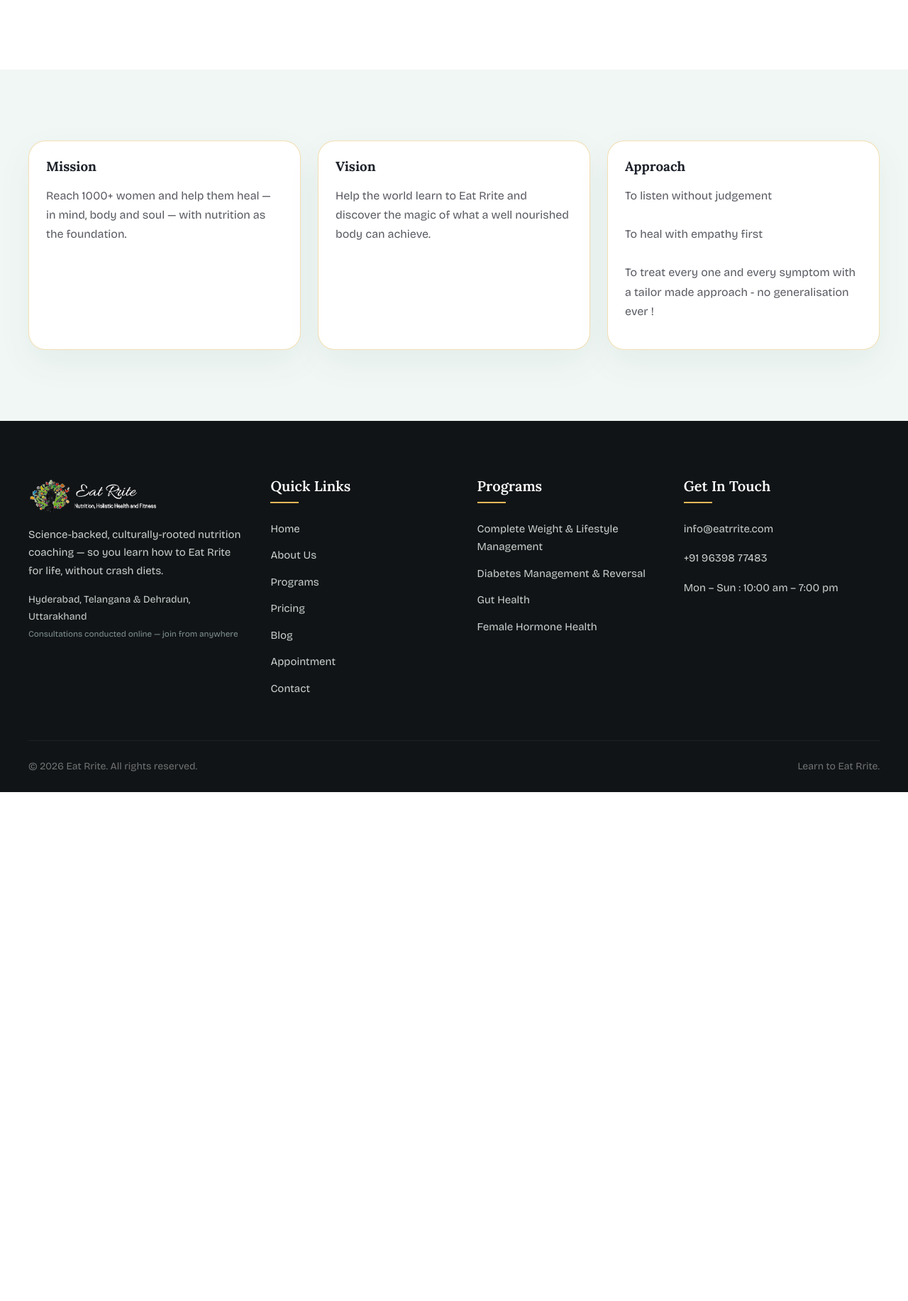
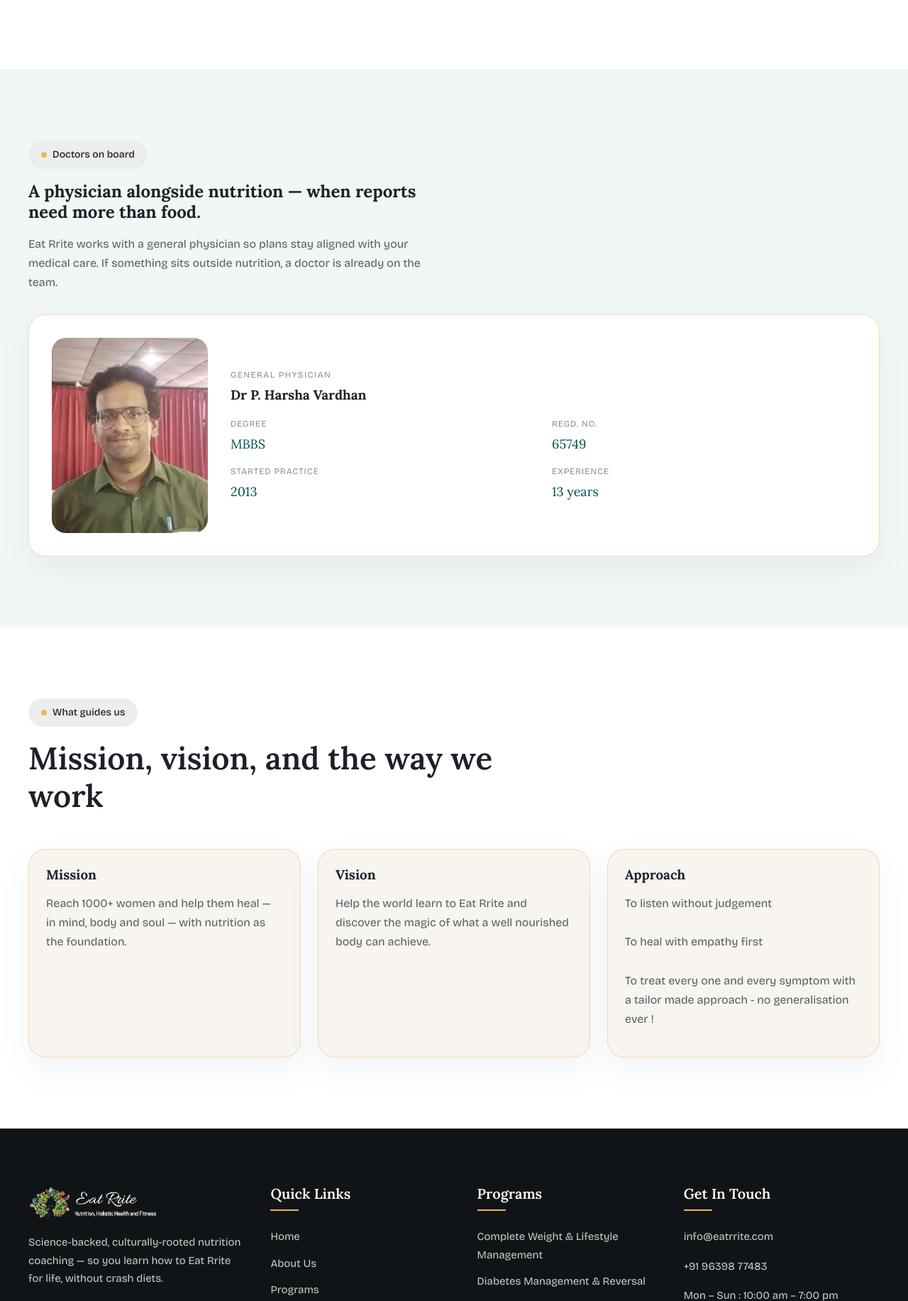
Before and after one commit to furhanahmed-crypto/eatrrite-new, a PHP site: page /about.php in a window 1280 px wide. Shown: the part 1232-3065 px from the top of the page at 71% size. Before the commit the page ends 2348 px from the top, so only its background shows below. Run offline with PHP 8.4, Linux system fonts and the light colour scheme; some libraries are stand-ins or nearby versions.

Commit message:
Enhance about section and appointment functionality
- Add new 'about-doctors' section to provide information on medical professionals involved.
- Update 'about.php' to include the new section and adjust the mission structure.
- Refactor appointment service handling in 'AppointmentFeed.php' and 'AppointmentValidator.php' to utilize a new service label function for improved clarity.
- Modify 'config.php' to update cohort service description for better user understanding.
- Enhance CSS styles for the new 'about-doctors' section and improve existing styles for the mission section.

```diff
--- a/about.php
+++ b/about.php
@@ -7,5 +7,6 @@ $about = require __DIR__ . '/constants/about.php';
 include __DIR__ . '/includes/header.php';
 include __DIR__ . '/sections/page-banner.php';
 include __DIR__ . '/sections/about-story.php';
+include __DIR__ . '/sections/about-doctors.php';
 include __DIR__ . '/sections/about-mission.php';
 include __DIR__ . '/includes/footer.php';
--- a/admin/src/AppointmentFeed.php
+++ b/admin/src/AppointmentFeed.php
@@ -50,7 +50,7 @@ final class AppointmentFeed
         }
 
         $name = (string) ($row['name'] ?? '');
-        $service = (string) ($row['service'] ?? '');
+        $service = appointment_service_label((string) ($row['service'] ?? ''));
 
         return [
             'id' => $date . '|' . $time . '|' . md5($name . ($row['phone'] ?? '') . $service),
--- a/appointment-form/src/AppointmentValidator.php
+++ b/appointment-form/src/AppointmentValidator.php
@@ -13,7 +13,7 @@ final class AppointmentValidator
     {
         $name = trim((string) ($input['name'] ?? ''));
         $email = strtolower(trim((string) ($input['email'] ?? '')));
-        $service = trim((string) ($input['programname'] ?? $input['service'] ?? ''));
+        $service = appointment_service_label(trim((string) ($input['programname'] ?? $input['service'] ?? '')));
         $phone = preg_replace('/\D+/', '', (string) ($input['mobilenumber'] ?? $input['phone'] ?? '')) ?? '';
         $date = trim((string) ($input['date'] ?? ''));
         $time = trim((string) ($input['time'] ?? ''));
--- a/appointment-form/views/form.php
+++ b/appointment-form/views/form.php
@@ -12,7 +12,7 @@ $apiBase = appointment_public_path('api');
 $amountRupees = (int) $config['amount_rupees'];
 $meetingMinutes = $slotService->customerMeetingMinutes();
 $hideService = !empty($hideService);
-$cohortService = (string) ($config['cohort_service'] ?? 'Consultation — to be recommended');
+$cohortService = (string) ($config['cohort_service'] ?? 'Consultation — program recommended on the call');
 $assetVersion = max(
     (int) filemtime(__DIR__ . '/../assets/appointment.js'),
     (int) filemtime(__DIR__ . '/../assets/appointment.css')
--- a/assets/css/pages.css
+++ b/assets/css/pages.css
@@ -91,6 +91,7 @@
 @media (min-width: 800px) { .co-steps { grid-template-columns: repeat(2, 1fr); } }
 @media (min-width: 1100px) { .co-steps { grid-template-columns: repeat(4, 1fr); } }
 
+.about-mission { background: #fff; }
 .about-mission__card,
 .sb-card {
   background: #fff;
@@ -99,7 +100,71 @@
   padding: 24px;
   box-shadow: var(--shadow);
 }
+.about-mission__card {
+  background: var(--color-cream);
+}
 .about-mission__card p { white-space: pre-line; }
+
+.about-doctors__intro { max-width: 56ch; margin-bottom: 32px; }
+.about-doctors__card {
+  display: grid;
+  gap: 24px;
+  align-items: center;
+  background: #fff;
+  border: 1px solid rgba(229, 184, 88, 0.45);
+  border-radius: 24px;
+  padding: 24px;
+  box-shadow: var(--shadow);
+}
+@media (min-width: 800px) {
+  .about-doctors__card { grid-template-columns: 220px 1fr; gap: 32px; padding: 32px; }
+}
+.about-doctors__photo {
+  width: min(220px, 70%);
+  margin: 0 auto;
+  overflow: hidden;
+  border-radius: 20px;
+  aspect-ratio: 4 / 5;
+}
+@media (min-width: 800px) {
+  .about-doctors__photo { width: 220px; margin: 0; }
+}
+.about-doctors__photo img {
+  width: 100%;
+  height: 100%;
+  object-fit: cover;
+  object-position: center 22%;
+}
+.about-doctors__role {
+  margin: 0 0 6px;
+  color: var(--color-muted);
+  font-size: 12px;
+  letter-spacing: 0.12em;
+  text-transform: uppercase;
+}
+.about-doctors__copy h3 { margin: 0 0 20px; }
+.about-doctors__meta {
+  display: grid;
+  gap: 12px 24px;
+  margin: 0;
+}
+@media (min-width: 600px) {
+  .about-doctors__meta { grid-template-columns: 1fr 1fr; }
+}
+.about-doctors__meta div { margin: 0; }
+.about-doctors__meta dt {
+  margin: 0;
+  color: var(--color-muted);
+  font-size: 12px;
+  letter-spacing: 0.08em;
+  text-transform: uppercase;
+}
+.about-doctors__meta dd {
+  margin: 4px 0 0;
+  color: var(--color-primary);
+  font-family: var(--font-heading);
+  font-size: 18px;
+}
 
 .sb-hero { padding: 64px 0; background: linear-gradient(180deg, #fff8e8 0%, #f8f5f0 100%); }
 .sb-hero h1,
--- a/constants/about.php
+++ b/constants/about.php
@@ -10,6 +10,25 @@ return [
         ],
         'image' => 'assets/images/about/founder.jpg',
     ],
+    'doctors' => [
+        'pill' => 'Doctors on board',
+        'title' => 'A physician alongside nutrition — when reports need more than food.',
+        'lead' => 'Eat Rrite works with a general physician so plans stay aligned with your medical care. If something sits outside nutrition, a doctor is already on the team.',
+        'people' => [
+            [
+                'name' => 'Dr P. Harsha Vardhan',
+                'degree' => 'MBBS',
+                'reg_no' => '65749',
+                'designation' => 'General physician',
+                'practice_from' => '2013',
+                'experience' => '13 years',
+                'image' => 'assets/images/about/dr-harsha-vardhan.png',
+            ],
+        ],
+    ],
+    'mission' => [
+        'pill' => 'What guides us',
+        'title' => 'Mission, vision, and the way we work',
         'cards' => [
             [
                 'title' => 'Mission',
@@ -24,4 +43,5 @@ return [
                 'text' => "To listen without judgement\nTo heal with empathy first\nTo treat every one and every symptom with a tailor made approach - no generalisation ever !",
             ],
         ],
+    ],
 ];
--- /dev/null
+++ b/sections/about-doctors.php
@@ -0,0 +1,42 @@
+<?php
+$about = $about ?? require dirname(__DIR__) . '/constants/about.php';
+$doctors = $about['doctors'];
+?>
+<section class="section section-mint about-doctors">
+    <div class="container">
+        <div class="about-doctors__intro">
+            <span class="pill-label"><span class="pill-dot"></span> <?php echo htmlspecialchars($doctors['pill']); ?></span>
+            <h2><?php echo htmlspecialchars($doctors['title']); ?></h2>
+            <p><?php echo htmlspecialchars($doctors['lead']); ?></p>
+        </div>
+        <?php foreach ($doctors['people'] as $doctor): ?>
+            <article class="about-doctors__card">
+                <div class="about-doctors__photo">
+                    <img src="<?php echo htmlspecialchars(er_href($doctor['image'])); ?>" alt="<?php echo htmlspecialchars($doctor['name']); ?>">
+                </div>
+                <div class="about-doctors__copy">
+                    <p class="about-doctors__role"><?php echo htmlspecialchars($doctor['designation']); ?></p>
+                    <h3><?php echo htmlspecialchars($doctor['name']); ?></h3>
+                    <dl class="about-doctors__meta">
+                        <div>
+                            <dt>Degree</dt>
+                            <dd><?php echo htmlspecialchars($doctor['degree']); ?></dd>
+                        </div>
+                        <div>
+                            <dt>Regd. no.</dt>
+                            <dd><?php echo htmlspecialchars($doctor['reg_no']); ?></dd>
+                        </div>
+                        <div>
+                            <dt>Started practice</dt>
+                            <dd><?php echo htmlspecialchars($doctor['practice_from']); ?></dd>
+                        </div>
+                        <div>
+                            <dt>Experience</dt>
+                            <dd><?php echo htmlspecialchars($doctor['experience']); ?></dd>
+                        </div>
+                    </dl>
+                </div>
+            </article>
+        <?php endforeach; ?>
+    </div>
+</section>
--- a/sections/about-mission.php
+++ b/sections/about-mission.php
@@ -1,13 +1,20 @@
 <?php
 $about = $about ?? require dirname(__DIR__) . '/constants/about.php';
+$mission = $about['mission'];
 ?>
-<section class="section section-mint about-mission">
-    <div class="container about-mission__grid">
-        <?php foreach ($about['cards'] as $card): ?>
-            <article class="about-mission__card">
-                <h3><?php echo htmlspecialchars($card['title']); ?></h3>
-                <p><?php echo nl2br(htmlspecialchars($card['text'])); ?></p>
-            </article>
-        <?php endforeach; ?>
+<section class="section about-mission">
+    <div class="container">
+        <div class="section-heading">
+            <span class="pill-label"><span class="pill-dot"></span> <?php echo htmlspecialchars($mission['pill']); ?></span>
+            <h2 class="section-title"><?php echo htmlspecialchars($mission['title']); ?></h2>
+        </div>
+        <div class="about-mission__grid">
+            <?php foreach ($mission['cards'] as $card): ?>
+                <article class="about-mission__card">
+                    <h3><?php echo htmlspecialchars($card['title']); ?></h3>
+                    <p><?php echo nl2br(htmlspecialchars($card['text'])); ?></p>
+                </article>
+            <?php endforeach; ?>
+        </div>
     </div>
 </section>
```
Also changed, not shown: appointment-form/config.php (+16 -1 lines), assets/images/about/dr-harsha-vardhan.png (added). Lines whose indentation alone changed are shown as unchanged.
